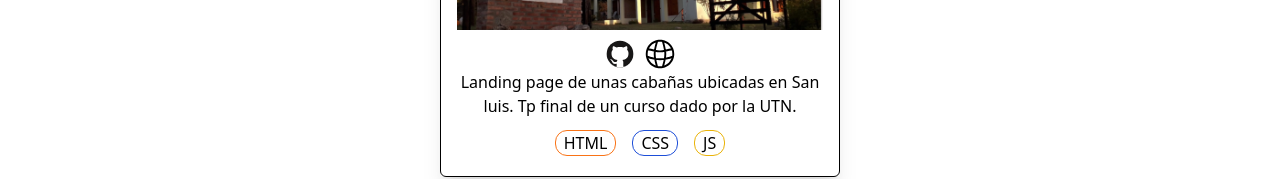
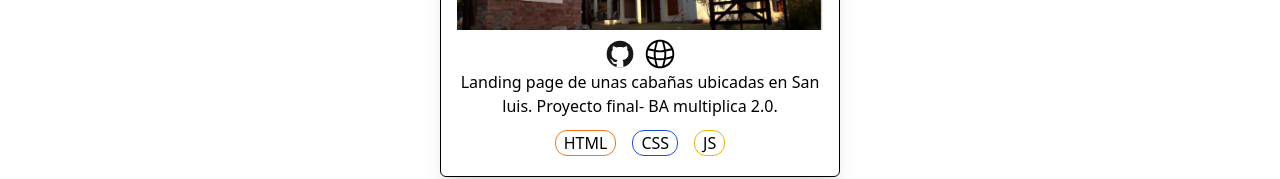
Before and after one commit to alvarezjuanign/personal-portfolio, a React (Vite) app: page / in a window 1280 px wide. Shown: the part 1015-1194 px from the top of the page. Built offline with nearby package versions, Linux system fonts and the light colour scheme.

Commit message:
Edit description of project

```diff
--- a/src/App.jsx
+++ b/src/App.jsx
@@ -7,7 +7,7 @@ export function App () {
       <Skills />
       <Project
         projectName='CABAÑAS LA ARBOLEDA'
-        descriptionProject='Landing page de unas cabañas ubicadas en San luis. Tp final de un curso dado por la UTN.'
+        descriptionProject='Landing page de unas cabañas ubicadas en San luis. Proyecto final- BA multiplica 2.0.'
       />
       <footer className='bg-[#3463fd] text-white w-full'>
         <p className='text-center'>©️ Todos los derechos reservados.</p>
```
